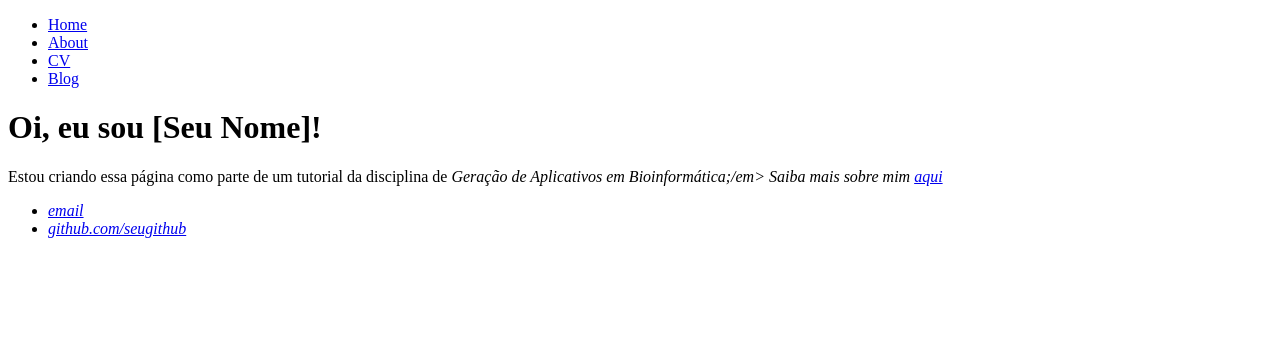
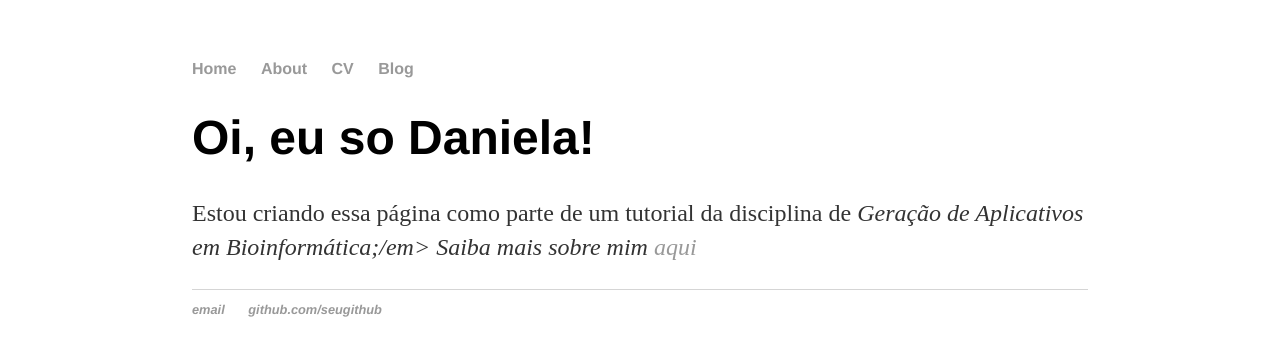
Before and after one commit to danielacbgp/danielacbgp.github.io, a plain HTML site: page index.html in a window 1280 px wide. Drawn offline with Linux system fonts and the light colour scheme.

Commit message:
Adiciona css e conecta ao index.html

```diff
--- /dev/null
+++ b/css/main.css
@@ -0,0 +1,43 @@
+body {
+    margin: 60px auto;
+    width: 70%;
+}
+nav ul, footer ul {
+    font-family:'Helvetica', 'Arial', 'Sans-Serif';
+    padding: 0px;
+    list-style: none;
+    font-weight: bold;
+}
+nav ul li, footer ul li {
+    display: inline;
+    margin-right: 20px;
+}
+a {
+    text-decoration: none;
+    color: #999;
+}
+a:hover {
+    text-decoration: underline;
+}
+h1 {
+    font-size: 3em;
+    font-family:'Helvetica', 'Arial', 'Sans-Serif';
+}
+p {
+    font-size: 1.5em;
+    line-height: 1.4em;
+    color: #333;
+}
+footer {
+    border-top: 1px solid #d5d5d5;
+    font-size: .8em;
+}
+
+ul.posts {
+    margin: 20px auto 40px;
+    font-size: 1.5em;
+}
+
+ul.posts li {
+    list-style: none;
+}
--- a/index.html
+++ b/index.html
@@ -1,7 +1,9 @@
 <!DOCTYPE html>
 <html>
 	<head>
-		<title>[Seu Nome], primeiro site</title>
+		<title>Daniela,, primeiro site</title>
+                <!-- link to main stylesheet -->
+                <link rel="stylesheet" type="text/css" href="/css/main.css">
 	</head>
 	<body>
 		<nav>
@@ -14,7 +16,7 @@
 		</nav>
 		<div class="container">
     		<div class="blurb">
-        		<h1>Oi, eu sou [Seu Nome]!</h1>
+        		<h1>Oi, eu so Daniela!</h1>
 				<p>Estou criando essa página como parte de um tutorial da disciplina de <em>Geração de Aplicativos em Bioinformática;/em> Saiba mais sobre mim <a href="/about">aqui</a></p>
     		</div><!-- /.blurb -->
 		</div><!-- /.container -->
```
